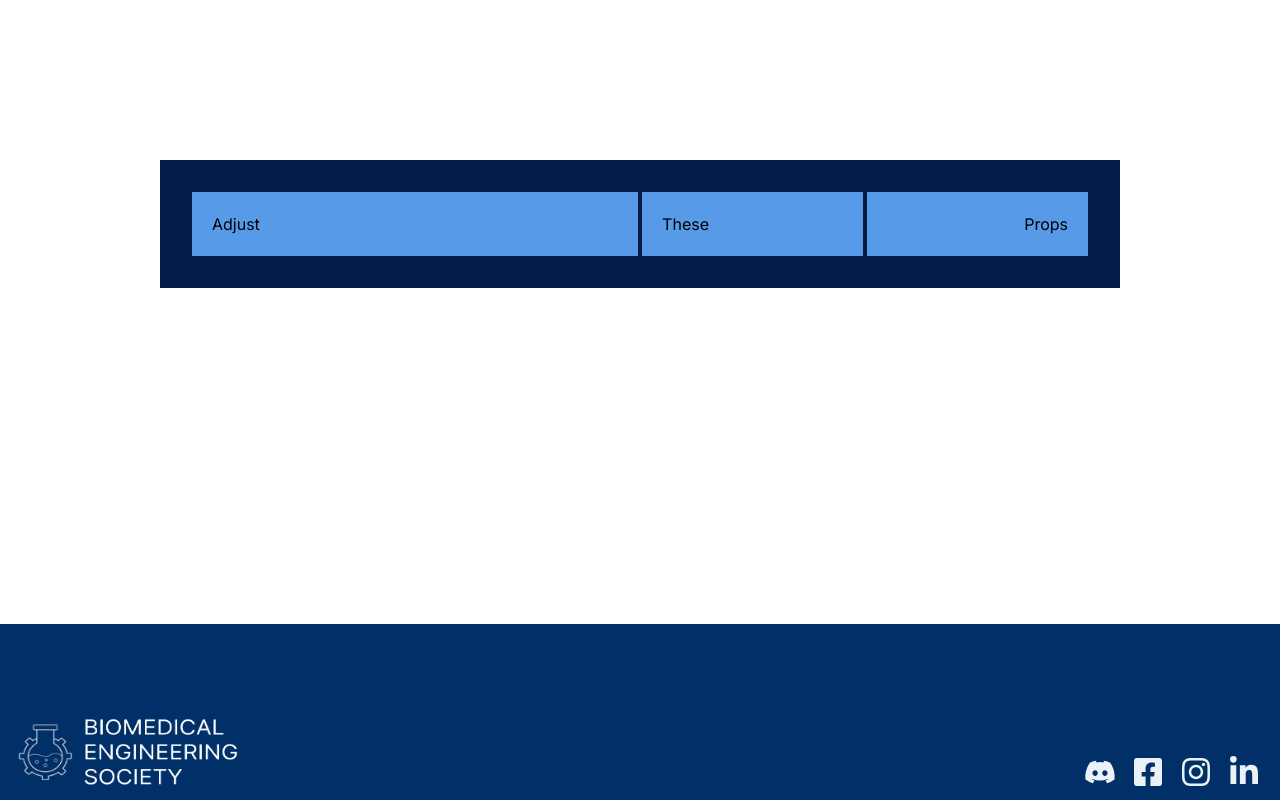
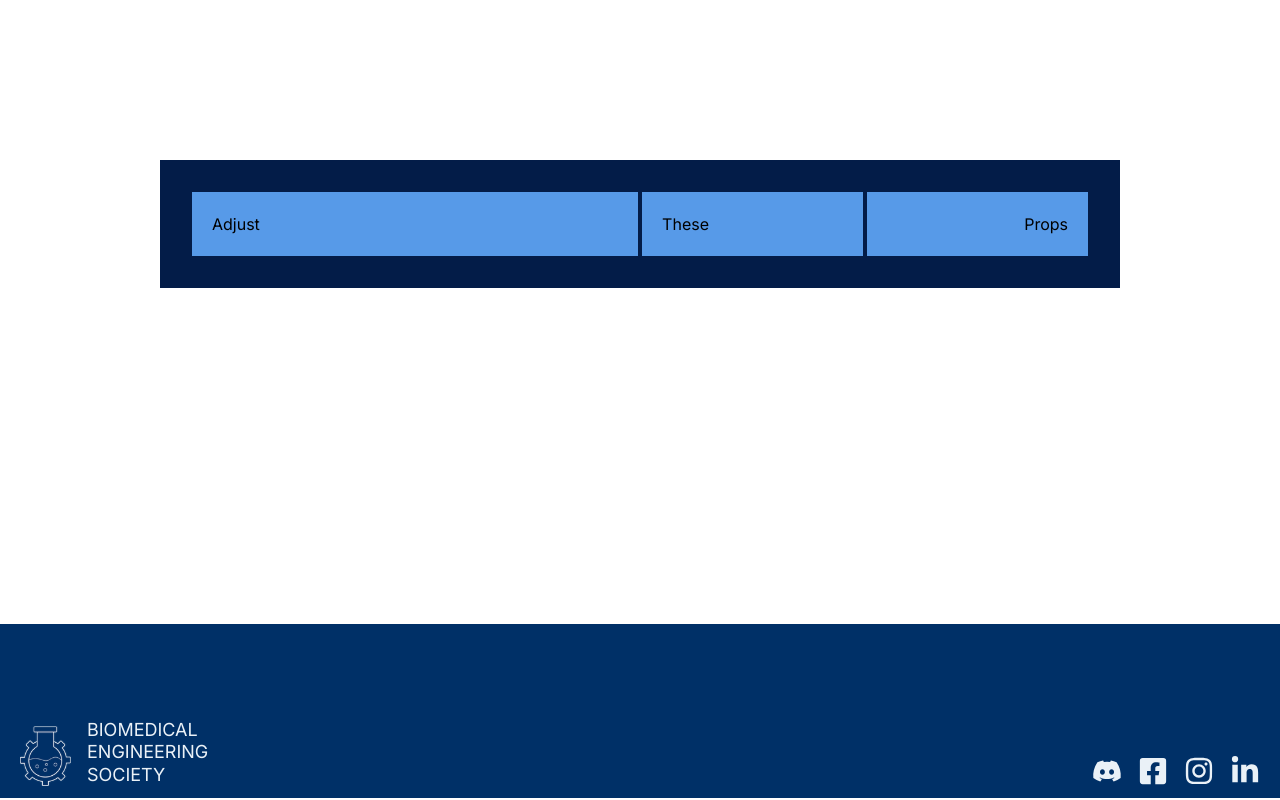
Before and after one commit to acm-ucr/bmes-website, a Next.js app: page / in a window 1280 px wide. Shown: the part 176-976 px from the top of the page. Built offline with nearby package versions, Linux system fonts and the light colour scheme.

Commit message:
fixed requested changes on footer

```diff
--- a/src/app/globals.css
+++ b/src/app/globals.css
@@ -8,9 +8,3 @@
   --color-bmes-gray-100: #8fa2bd;
   --color-bmes-gray-200: #eaf1f7;
 }
-
-body {
-  margin: 0;
-  padding: 0;
-  overflow-x: hidden;
-}
--- a/src/components/Footer.tsx
+++ b/src/components/Footer.tsx
@@ -1,30 +1,37 @@
 "use client";
 import Link from "next/link";
 import { footerIcons } from "@/data/footer";
-import Logo from "@/public/bmes_website_logo.webp";
+import Logo from "@/public/bmes-logo.svg";
 import Image from "next/image";
 
 const Footer = () => {
   return (
-    <div className="bg-bmes-blue-200 flex w-full py-2">
-      <div className="flex w-full items-center justify-between px-2">
-        <Image src={Logo} alt="BMES Logo" className="h-40 w-60 pt-20" />
+    <div className="bg-bmes-blue-200 flex w-full items-end justify-between py-3">
+      <div className="flex items-end gap-4">
+        <Image src={Logo} alt="BMES Logo" className="pl-5" />
+
+        <div className="text-bmes-gray-200 text-lg leading-tight">
+          <div>BIOMEDICAL</div>
+          <div>ENGINEERING</div>
+          <div>SOCIETY</div>
+        </div>
       </div>
-      <div aria-label="footer links" className="flex gap-4 pt-30 pr-5">
-        {footerIcons.map((icon) => {
-          const Icon = icon.icon;
-          return (
-            <Link
-              key={icon.name}
-              href={icon.href}
-              aria-label={icon.name}
-              target="_blank"
-              className="flex items-center gap-2"
-            >
-              <Icon className="text-bmes-gray-200 h-8 w-8"></Icon>
-            </Link>
-          );
-        })}
+
+      <div
+        aria-label="footer links"
+        className="flex items-center gap-4 pt-30 pr-5"
+      >
+        {footerIcons.map(({ href, name, icon: Icon }, index) => (
+          <Link
+            key={index}
+            href={href}
+            aria-label={name}
+            target="_blank"
+            className="text-bmes-gray-200 flex items-center justify-center text-3xl"
+          >
+            <Icon />
+          </Link>
+        ))}
       </div>
     </div>
   );
--- a/src/data/footer.ts
+++ b/src/data/footer.ts
@@ -1,9 +1,16 @@
+import { IconType } from "react-icons";
 import { FaDiscord } from "react-icons/fa";
 import { FaFacebookSquare } from "react-icons/fa";
 import { FaInstagram } from "react-icons/fa";
 import { FaLinkedinIn } from "react-icons/fa";
 
-export const footerIcons = [
+interface FooterLink {
+  name: string;
+  href: string;
+  icon: IconType;
+}
+
+export const footerIcons: FooterLink[] = [
   {
     name: "Discord",
     href: "https://discord.com/invite/7GNPMW7WSW?fbclid=PAZXh0bgNhZW0CMTEAc3J0YwZhcHBfaWQMMjU2MjgxMDQwNTU4AAGn34U9YaLyDhICIaNzOHtLjvqxueBan3elDUjVTVFFzipfpvsyGMwyvgLvTUM_aem_si5PEemM00N8TnKpOVyGSA",
```
Also changed, not shown: public/bmes-logo.svg (added), public/bmes_website_logo.webp (deleted).
